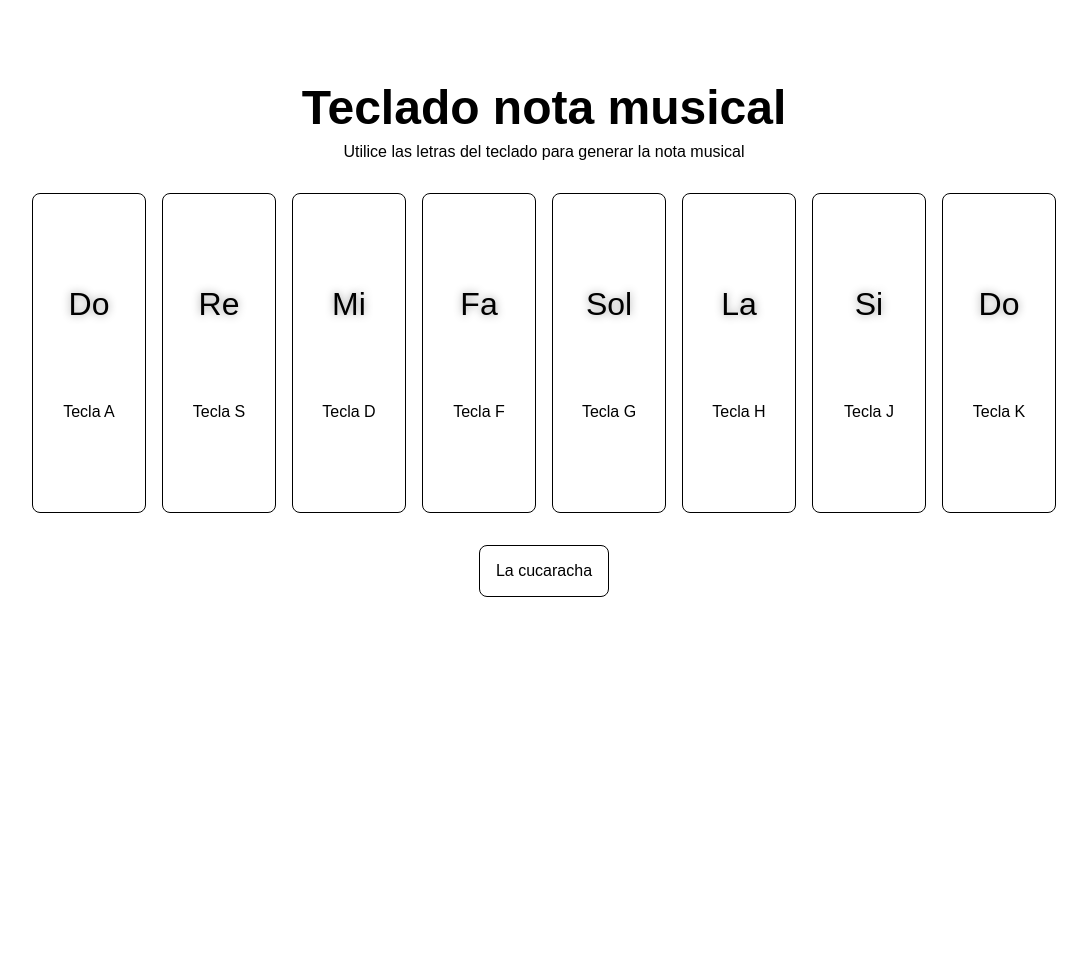
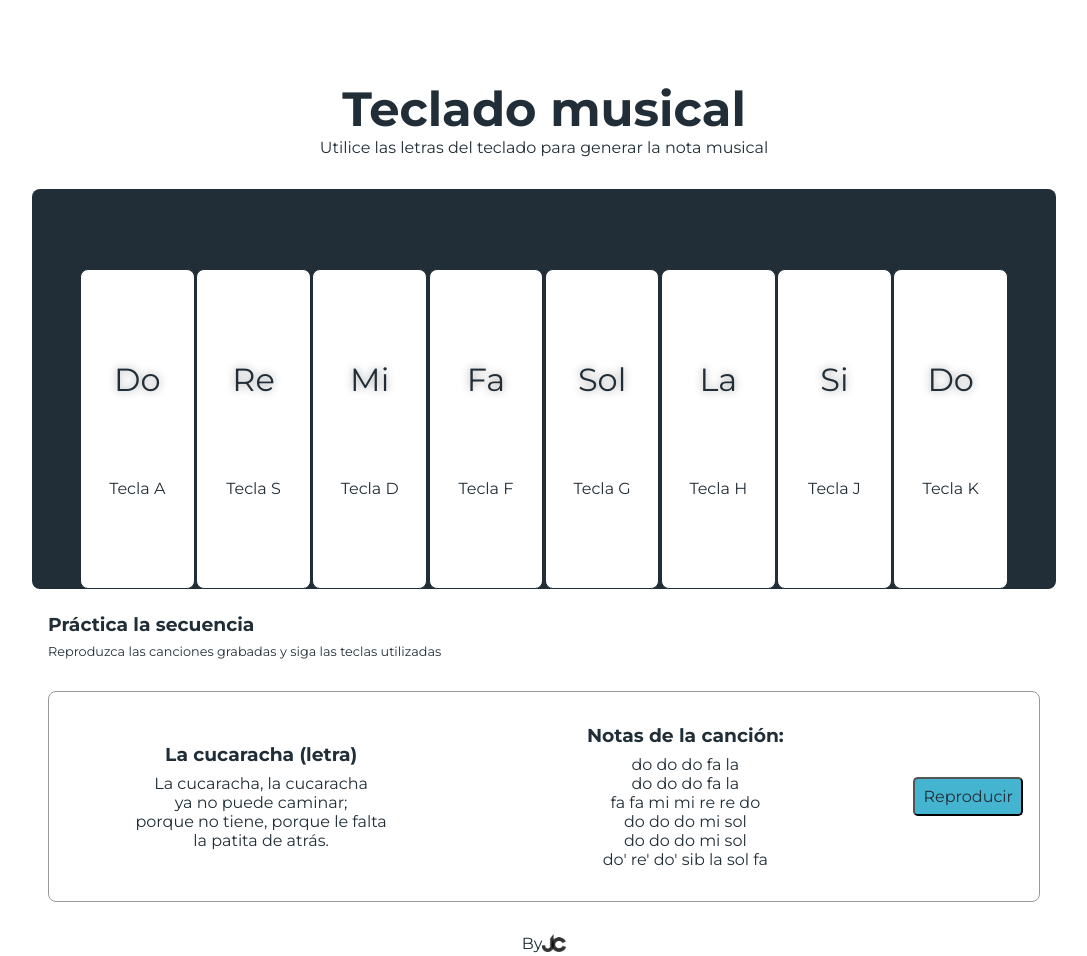
Before and after one commit to JoseCaicedoDev/pianojs, a plain HTML site: page index.html in a window 1280 px wide. Shown: the whole page, without its empty margins (96-1183 px from the left). Before the commit the page ends 880 px from the top, so only its background shows below. Drawn offline with Linux system fonts and the light colour scheme.

Commit message:
Diseño del Piano

```diff
--- a/css/style.css
+++ b/css/style.css
@@ -1,49 +1,78 @@
+@import url("https://fonts.googleapis.com/css2?family=Montserrat:ital,wght@0,100;0,200;0,300;0,400;0,500;0,600;0,700;0,800;0,900;1,100;1,200;1,300;1,400;1,500;1,600;1,700;1,800;1,900&display=swap");
+
+:root {
+  /* colors */
+  --color-main: #45b4d1;
+  --color-auxiliar1: #ecbd3e;
+  --color-black: #212e37;
+  --main-font: "Montserrat", sans-serif;
+}
+
 * {
   margin: 0;
   padding: 0;
-  font-family: sans-serif;
+  font-family: var(--main-font);
+  color: var(--color-black);
 }
 body {
   max-width: 1024px;
-  height: 100vh;
   margin: 0 auto;
   text-align: center;
 }
 h1 {
   font-size: 3rem;
 }
-p {
-  margin: 0.5rem 0;
+h3 {
+  margin-bottom: 0.5rem;
 }
 header {
   margin-top: 5rem;
   margin-bottom: 2rem;
 }
 aside {
-  margin: 2rem 0;
+  margin: 2rem 1rem;
+  display: grid;
+  grid-template-columns: 1.5fr 1.5fr 0.5fr;
+  border: 1px solid #999999;
+  border-radius: 0.5rem;
+}
+main {
+  padding: 5rem 3rem 0;
+  background-color: var(--color-black);
+  border-radius: 0.5rem;
 }
 button {
-  padding: 1rem;
+  padding: 0.5rem;
+  margin: 0 1rem;
   font-size: 1rem;
-  border-radius: 0.5rem;
-  background-color: white;
-  border: 0.1rem solid black;
-  list-style: none;
+  border-radius: 0.3rem;
+  background-color: var(--color-main);
+  /*   border-style: none; */
+  outline: none;
+  cursor: pointer;
+}
+footer {
+  display: flex;
+  justify-content: center;
+}
+footer img {
+  width: 1.5rem;
 }
 .songs {
   display: grid;
   grid-template-columns: repeat(auto-fill, minmax(7rem, 1fr));
   grid-auto-rows: minmax(20rem, auto);
   grid-column: auto;
-  grid-gap: 1rem;
+  grid-gap: 0.1rem;
 }
 .song {
   display: flex;
   flex-direction: column;
   justify-content: center;
-  border: 0.05rem solid black;
+  border: 0.05rem solid var(--color-black);
   border-radius: 0.5rem;
   transition: all 0.05s ease;
+  background-color: #fff;
 }
 kbd {
   font-size: 2rem;
@@ -54,6 +83,19 @@ span {
   margin-top: 5rem;
 }
 .playing {
-  transform: scale(1.03);
-  background-color: #ffc600;
+  transform: scale(1.02);
+  background-color: var(--color-auxiliar1);
 }
+.content {
+  text-align: left;
+  margin: 1.5rem 1rem;
+}
+.content p {
+  font-size: 0.8rem;
+}
+aside div {
+  margin: 2rem 0;
+  display: flex;
+  flex-direction: column;
+  align-self: center;
+}
--- a/index.html
+++ b/index.html
@@ -10,7 +10,7 @@
   </head>
   <body>
     <header>
-      <h1>Teclado nota musical</h1>
+      <h1>Teclado musical</h1>
       <p>Utilice las letras del teclado para generar la nota musical</p>
     </header>
     <main>
@@ -49,11 +49,37 @@
         </div>
       </div>
     </main>
+    <div class="content">
+      <h3>Práctica la secuencia</h3>
+      <p>Reproduzca las canciones grabadas y siga las teclas utilizadas</p>
+    </div>
     <aside>
-      <button onclick="musicCucaracha()">La cucaracha</button>
+      <div class="content_letter">
+        <h3>La cucaracha (letra)</h3>
+        <p>La cucaracha, la cucaracha</p>
+        <p>ya no puede caminar;</p>
+        <p>porque no tiene, porque le falta</p>
+        <p>la patita de atrás.</p>
+      </div>
+      <div class="content_note">
+        <h3>Notas de la canción:</h3>
+        <p>do do do fa la</p>
+        <p>do do do fa la</p>
+        <p>fa fa mi mi re re do</p>
+        <p>do do do mi sol</p>
+        <p>do do do mi sol</p>
+        <p>do' re' do' sib la sol fa</p>
+      </div>
+      <div class="content_button">
+        <button onclick="musicCucaracha()">Reproducir</button>
+      </div>
     </aside>
-    <!--
-    <footer>hola</footer> -->
+    <footer>
+      <p>By</p>
+      <a href="https://www.linkedin.com/in/jose-caicedo/"
+        ><img src="image/JC_negro.png" alt="logo del desarrollador"
+      /></a>
+    </footer>
 
     <audio data-key="65" src="sounds/do.wav"></audio>
     <audio data-key="83" src="sounds/re.wav"></audio>
```
Also changed, not shown: image/JC_negro.png (added).
